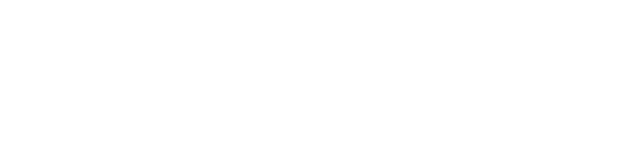
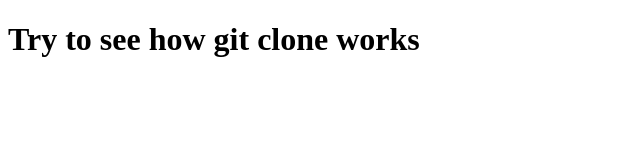
Before and after one commit to Akuchinyerenwa/demo-repo, a plain HTML site: page index.html in a window 1280 px wide. Shown: the whole page, without its empty margins (0-640 px from the left). Drawn offline with Linux system fonts and the light colour scheme.

Commit message:
add topic to header

```diff
--- a/index.html
+++ b/index.html
@@ -6,7 +6,9 @@
   <title>Git Test One</title>
 </head>
 <body>
-  <header></header>
+  <header>
+    <h1>Try to see how git clone works</h1>
+  </header>
 
   <main></main>
 
```
